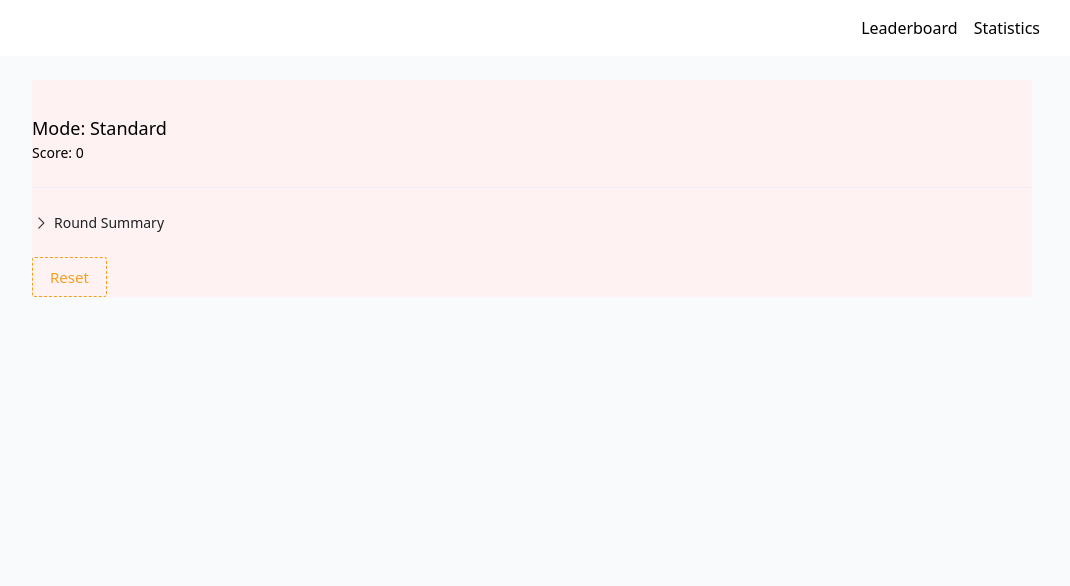
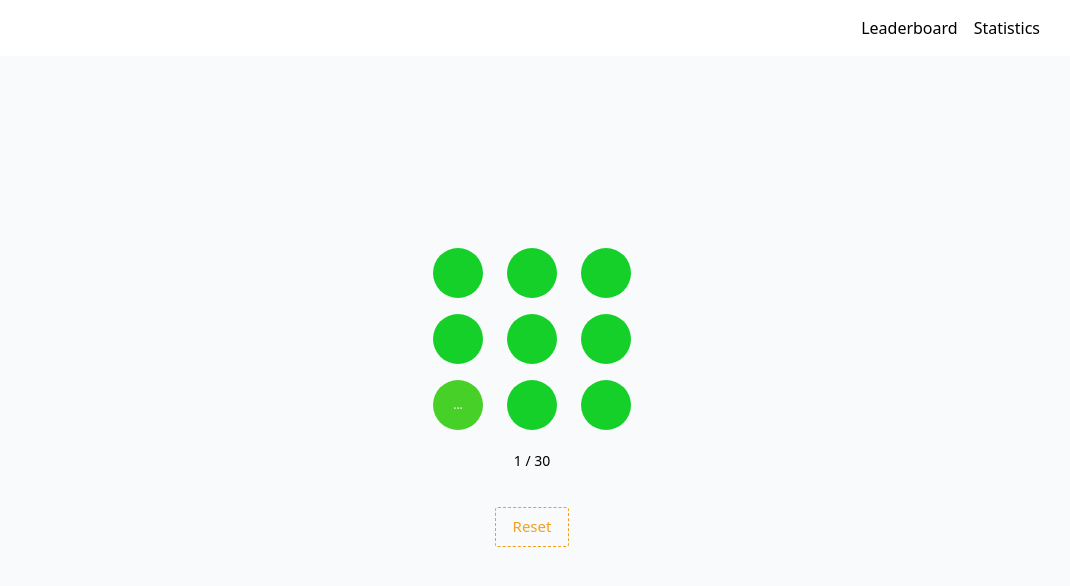
Before and after one commit to megasanjay/colorize, a Vue app: page /play in a window 1280 px wide. Shown: the top 586 px of the page, without its empty margins (108-1178 px from the left). Built offline with nearby package versions, Linux system fonts and the light colour scheme; some icons are missing; a web font is replaced by a local one; what vue3-lottie would draw is missing.

Commit message:
chore: 🔧 enable grid render

```diff
--- /dev/null
+++ b/src/components/ComingSoon.vue
@@ -0,0 +1,11 @@
+<template>
+  <div>
+    <Vue3Lottie
+      animationLink="https://assets1.lottiefiles.com/packages/lf20_AQcLsD.json"
+      :height="200"
+      :width="200"
+      direction="alternate"
+      class="m-0"
+    />
+  </div>
+</template>
--- a/src/router/index.ts
+++ b/src/router/index.ts
@@ -1,5 +1,6 @@
 import { createRouter, createWebHistory } from "vue-router";
 
+import AboutView from "../views/AboutView.vue";
 import HomeView from "../views/HomeView.vue";
 import PlayView from "../views/PlayView.vue";
 
@@ -19,12 +20,12 @@ const router = createRouter({
     {
       path: "/leaderboard",
       name: "leaderboard",
-      component: PlayView,
+      component: AboutView,
     },
     {
       path: "/statistics",
       name: "statistics",
-      component: PlayView,
+      component: AboutView,
     },
     {
       path: "/about",
--- a/src/views/AboutView.vue
+++ b/src/views/AboutView.vue
@@ -1,8 +1,22 @@
 <template>
-  <div class="about">
-    <h1>This is the about page</h1>
-  </div>
+  <main
+    class="relative mx-auto flex h-screen w-full max-w-screen-lg flex-col items-center justify-center px-3 pb-32 pt-20"
+  >
+    <ComingSoonVue />
+
+    <h1 class="mt-4 text-4xl font-semibold">Coming soon...</h1>
+
+    <RouterLink to="/" class="mt-4">
+      <n-button type="primary" dashed size="large"> Go Home </n-button>
+    </RouterLink>
+  </main>
 </template>
+
+<script setup lang="ts">
+import { NButton } from "naive-ui";
+
+import ComingSoonVue from "@/components/ComingSoon.vue";
+</script>
 
 <style>
 @media (min-width: 1024px) {
--- a/src/views/HomeView.vue
+++ b/src/views/HomeView.vue
@@ -5,8 +5,9 @@ import ButtonComponent from "@/components/ui/ButtonComponent.vue";
 </script>
 
 <template>
-  <main class="mx-auto flex w-full max-w-screen-lg flex-col px-3 pb-32 pt-20">
-    <div class="flex flex-col">
+  <main
+    class="item mx-auto flex h-screen w-full max-w-screen-lg flex-col justify-center px-3 pb-32 pt-20"
+  >
     <Vue3Lottie
       animationLink="https://assets7.lottiefiles.com/packages/lf20_a2pfiv6m.json"
       :height="200"
@@ -39,8 +40,8 @@ import ButtonComponent from "@/components/ui/ButtonComponent.vue";
     <h2 class="pb-4 text-3xl font-bold">How to play?</h2>
 
     <p class="pb-2 text-xl font-medium">
-        You will be shown a series of circles with colors. You have to select
-        the one that is different from the rest. It's that simple :)
+      You will be shown a series of circles with colors. You have to select the
+      one that is different from the rest. It's that simple :)
     </p>
 
     <p class="pb-8 text-lg font-medium">
@@ -52,6 +53,5 @@ import ButtonComponent from "@/components/ui/ButtonComponent.vue";
         <ButtonComponent text="Let's play" />
       </div>
     </RouterLink>
-    </div>
   </main>
 </template>
--- a/src/views/PlayView.vue
+++ b/src/views/PlayView.vue
@@ -1,8 +1,8 @@
 <template>
   <main
-    class="relateive mx-auto flex h-full w-full max-w-screen-lg flex-col items-center px-3 pb-32 pt-20"
+    class="relative mx-auto flex h-screen w-full max-w-screen-lg flex-col px-3 pb-32 pt-20"
+    :class="{ 'justify-center': !gameOver, 'items-center': !gameOver }"
   >
-    <div id="play-container" class="h-full w-full bg-red-50">
     <div class="my-3 flex h-[10px] w-full items-center justify-center">
       <div class="timer-bar" :style="timerBarStyle" v-show="!gameOver"></div>
     </div>
@@ -92,7 +92,6 @@
         Reset
       </n-button>
     </div>
-    </div>
   </main>
 </template>
 
@@ -106,8 +105,7 @@ import {
   NTimelineItem,
 } from "naive-ui";
 import { v4 as uuidv4 } from "uuid";
-import type { Ref } from "vue";
-import { computed, onMounted, ref } from "vue";
+import { type Ref, computed, onBeforeUnmount, onMounted, ref } from "vue";
 
 const rows = ref(10);
 const cols = ref(5);
@@ -148,7 +146,7 @@ const totalRounds = ref(30);
 
 const currentTurn = ref(1);
 const roundCode = ref("");
-const gameOver = ref(true);
+const gameOver = ref(false);
 
 const currentDifficulty = ref("easy");
 
@@ -460,7 +458,7 @@ const selectOption = (rowIndex: number, colIndex: number) => {
 
 onMounted(() => {
   if (gameInfo.value.gameMode === "Standard") {
-    totalRounds.value = 12;
+    totalRounds.value = 30;
     currentDifficulty.value = "easy";
     timerInterval.value = 50;
   } else if (gameInfo.value.gameMode === "endless") {
@@ -468,7 +466,11 @@ onMounted(() => {
     currentDifficulty.value = "easy";
   }
 
-  // renderGrid();
+  renderGrid();
+});
+
+onBeforeUnmount(() => {
+  resetTimer();
 });
 </script>
 
```
Lines whose indentation alone changed are shown as unchanged.
